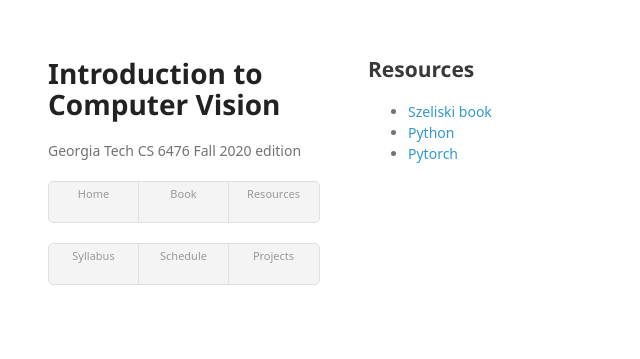
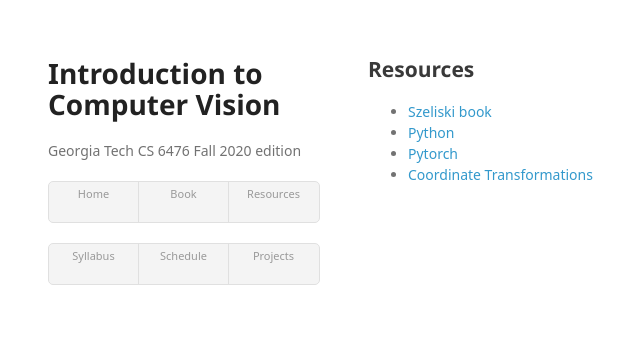
Before and after one commit to dellaert/20F-6476, a Jekyll site: the page built from resources.md, in a window 1280 px wide. Shown: the top 359 px of the page, without its empty margins (142-782 px from the left). Built offline with Jekyll 4.4.1, drawn with Linux system fonts in a browser that asks for light colours; some web fonts are replaced.

Commit message:
Coord transforms

```diff
--- a/resources.md
+++ b/resources.md
@@ -7,6 +7,4 @@ title: Resources
 * [Szeliski book](http://szeliski.org/Book/)
 * [Python](https://www.python.org/)
 * [Pytorch](https://pytorch.org/)
-
-[//]: # * [Visualizing CNN weights](./resources/visualizingCNNs.pdf)
-[//]: # * [Receptive field examples](./resources/receptiveField.pdf)
+* [Coordinate Transformations](./Resources/CoordinateTransforms.pdf)
```
Also changed, not shown: 1 other file.
